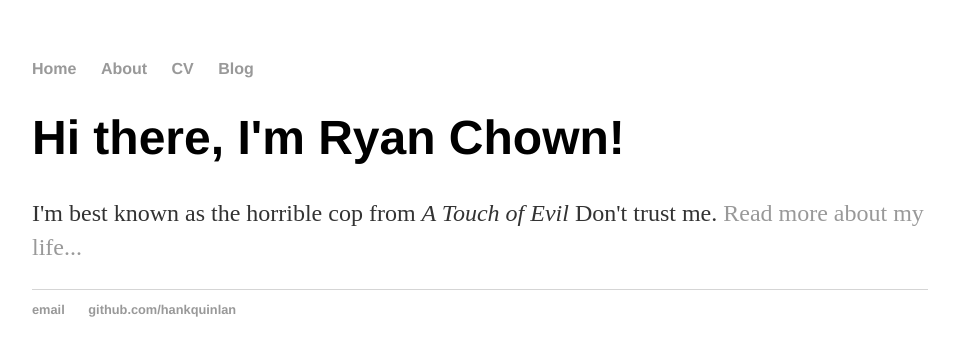
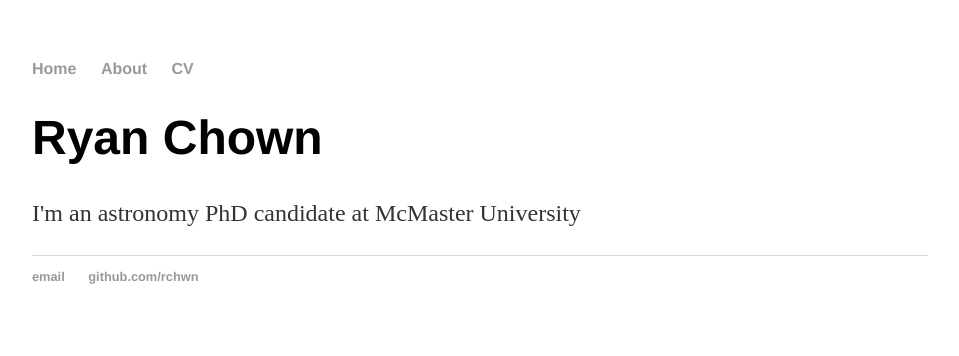
Before and after one commit to rchwn/rchwn.github.io, a Jekyll site: the page built from index.html, in a window 1280 px wide. Shown: the top 356 px of the page, without its empty margins (160-1119 px from the left). Built offline with Jekyll 4.4.1, drawn with Linux system fonts in a browser that asks for light colours.

Commit message:
remove fake info

```diff
--- a/_layouts/default.html
+++ b/_layouts/default.html
@@ -11,7 +11,7 @@
 	        		<li><a href="/">Home</a></li>
 		        	<li><a href="/about">About</a></li>
 	        		<li><a href="/cv">CV</a></li>
-	        		<li><a href="/blog">Blog</a></li>
+	        		<!-- <li><a href="/blog">Blog</a></li> -->
 	    		</ul>
 			</nav>
 			<div class="container">
@@ -21,8 +21,8 @@
 			</div><!-- /.container -->
 			<footer>
 	    		<ul>
-	        		<li><a href="mailto:hankquinlanhub@gmail.com">email</a></li>
-	        		<li><a href="https://github.com/hankquinlan">github.com/hankquinlan</a></li>
+	        		<li><a href="mailto:chownrj@mcmaster.ca">email</a></li>
+	        		<li><a href="https://github.com/rchwn">github.com/rchwn</a></li>
 				</ul>
 			</footer>
 		</body>
--- a/index.html
+++ b/index.html
@@ -3,6 +3,6 @@ layout: default
 title: Ryan Chown
 ---
 <div class="blurb">
-	<h1>Hi there, I'm Ryan Chown!</h1>
-	<p>I'm best known as the horrible cop from <em>A Touch of Evil</em> Don't trust me. <a href="/about">Read more about my life...</a></p>
+	<h1>Ryan Chown</h1>
+	<p>I'm an astronomy PhD candidate at McMaster University</p>
 </div><!-- /.blurb -->
```
